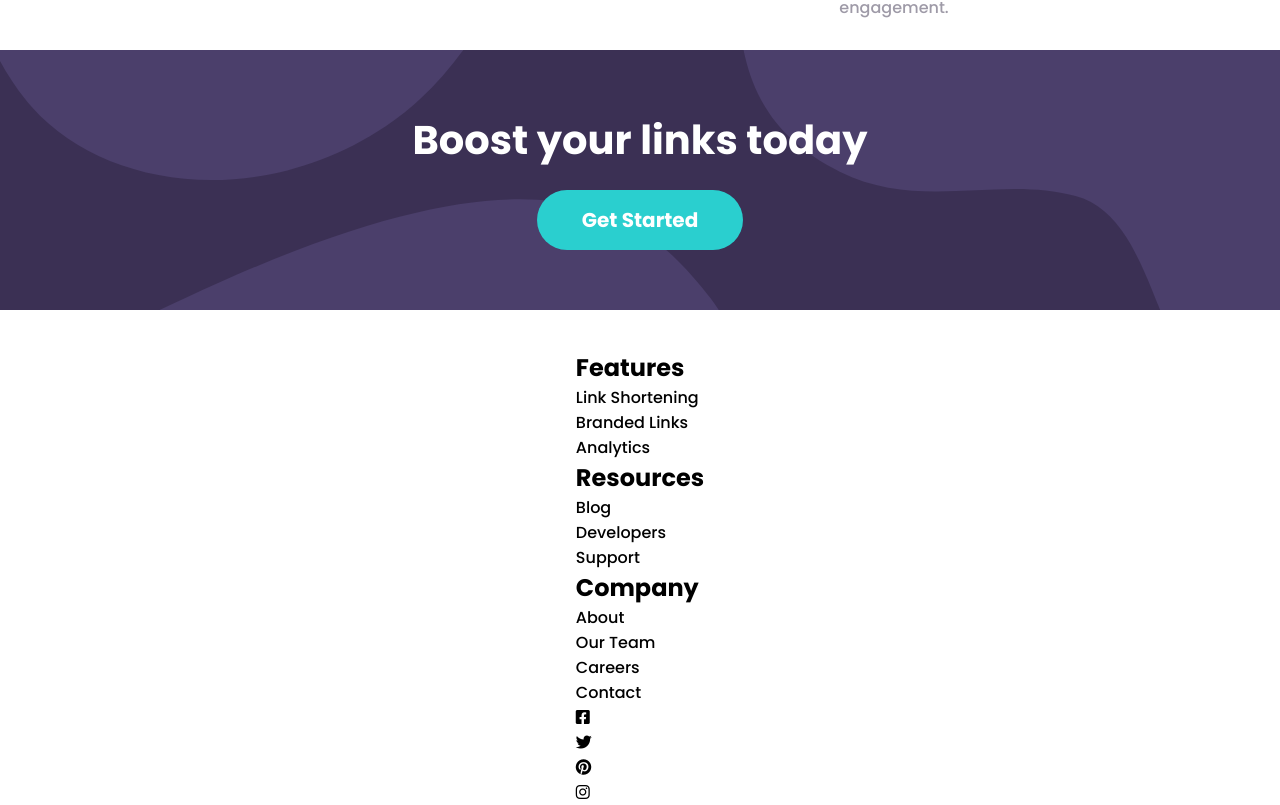
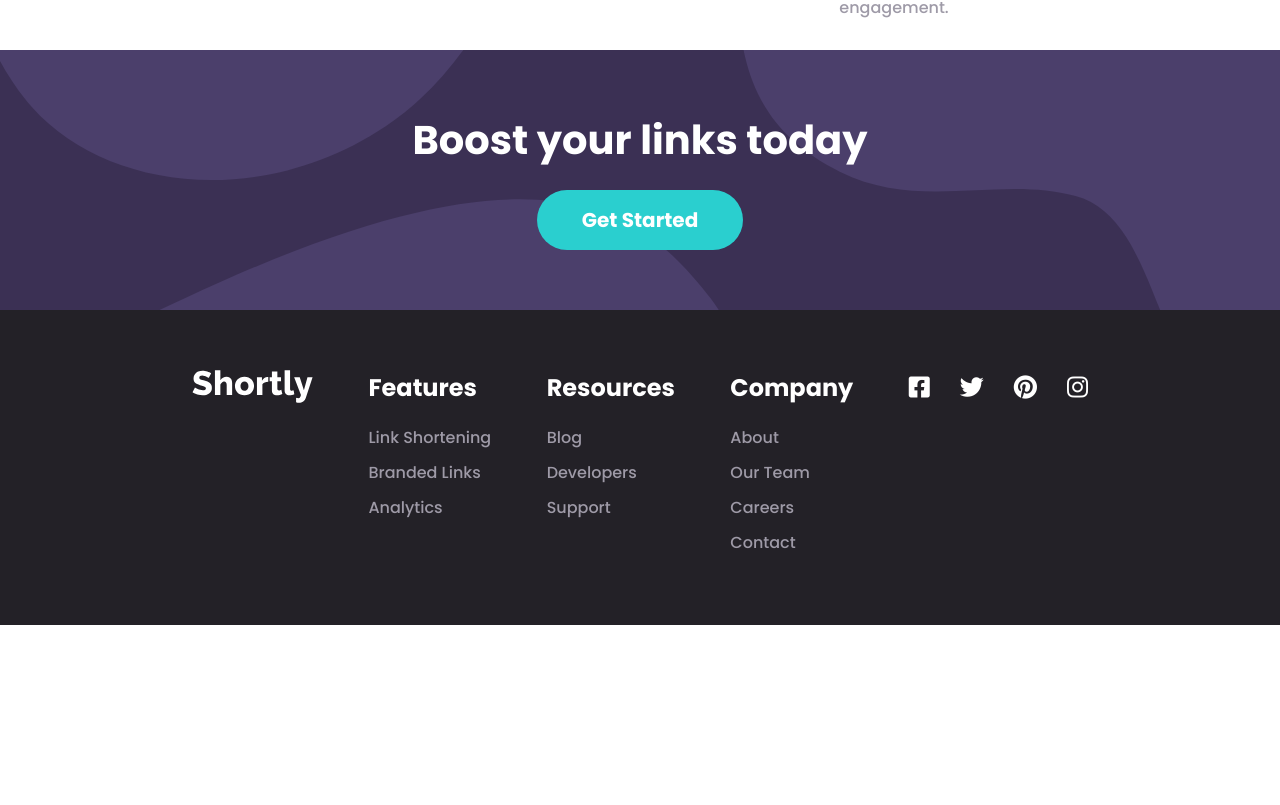
Before and after one commit to lkiryu/url-shortening-api-landing-page, a React (Create React App) app: page / in a window 1280 px wide. Shown: the part 1427-2232 px from the top of the page. After the commit the page ends 2052 px from the top, so only its background shows below. Built offline with nearby package versions, Linux system fonts and the light colour scheme.

Commit message:
footer style add

```diff
--- /dev/null
+++ b/src/components/footer/footer.css
@@ -0,0 +1,45 @@
+.footer {
+    display: flex;
+    justify-content: center;
+    align-items: center;
+    width: 100%;
+    background-color: hsl(260, 8%, 14%);
+}
+
+.footer-content {
+    display: flex;
+    margin: 60px 0;
+    justify-content: space-between;
+    align-items: flex-start;
+    width: 70vw;
+}
+
+.footer .links .title {
+    color: hsl(0, 0%, 100%);
+    margin-bottom: 20px;
+}
+
+.footer .links li {
+    color: hsl(257, 7%, 63%);
+    margin-bottom: 10px;
+}
+
+.footer .links a {
+    transition: 0.3s ease-in;
+}
+
+.footer .social {
+    display: flex;
+    gap: 30px;
+}
+
+.footer .social a {
+    color: hsl(0, 0%, 100%);
+    font-size: 24px;
+    transition: 0.3s ease-in;
+}
+
+.footer .links a:hover,
+.footer .social a:hover {
+    color: hsl(180, 66%, 49%);
+}
--- a/src/components/footer/footer.js
+++ b/src/components/footer/footer.js
@@ -1,5 +1,7 @@
 import React from "react";
 import logoLight from "../../images/logo-light.svg"
+
+import './footer.css'
 
 const Footer = () => {
     return (
```
